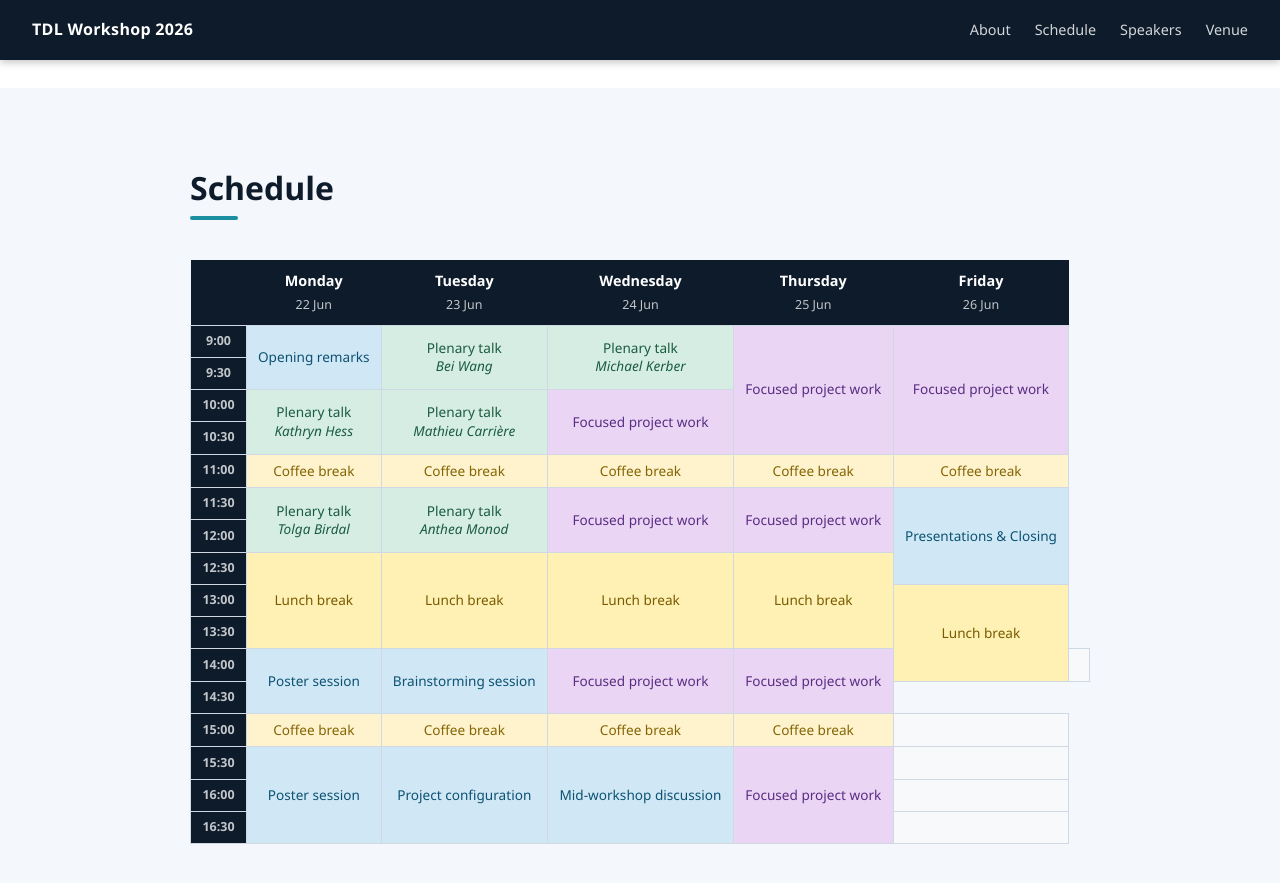
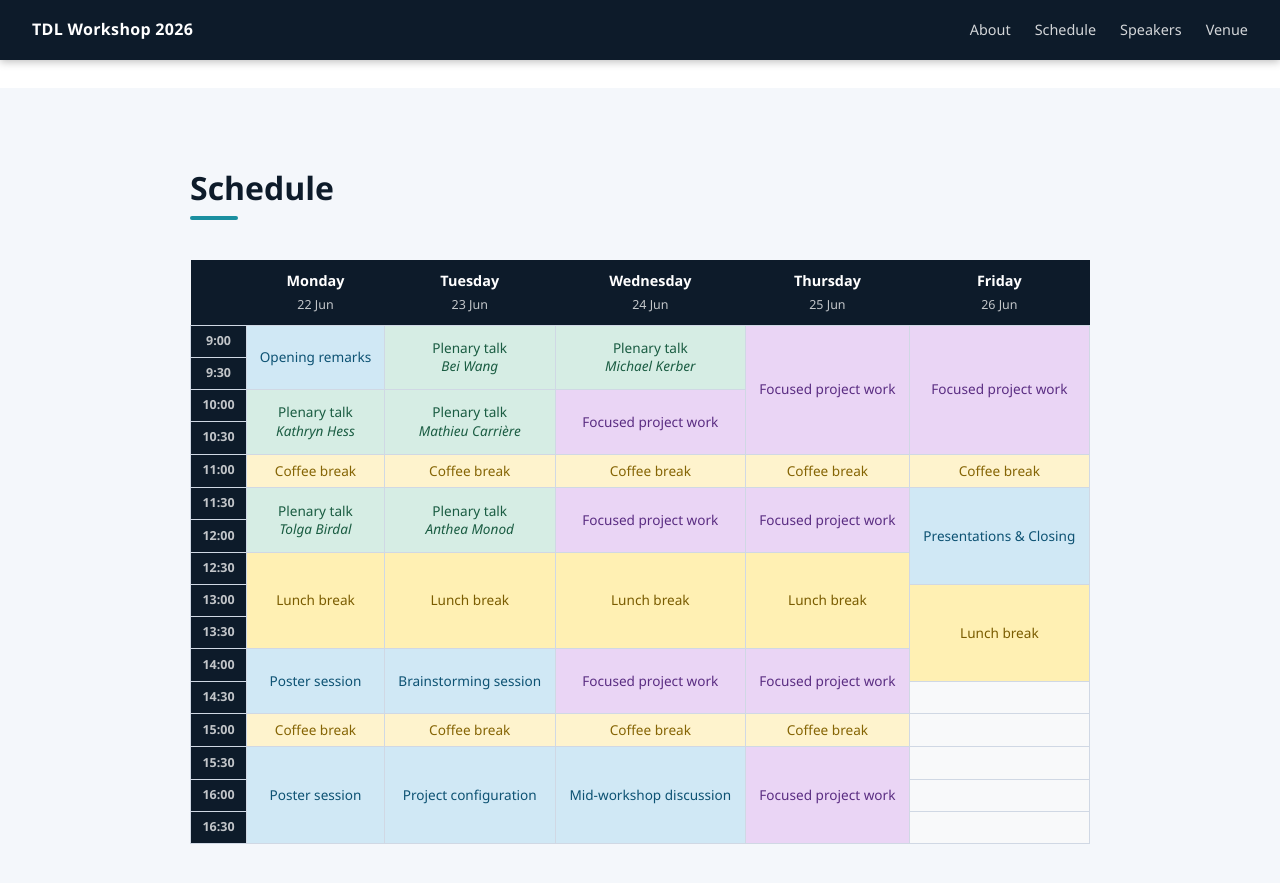
Before and after one commit to aidos-lab/tdl-workshop, a Jekyll site: the page built from index.html, in a window 1280 px wide and 900 px high, scrolled down 887 px. Shown: the top 883 px of the window. Built offline with Jekyll 4.4.1, drawn with Linux system fonts in a browser that asks for light colours.

Commit message:
fixed schedule

```diff
--- a/index.html
+++ b/index.html
@@ -126,10 +126,10 @@ layout: default
           <td class="ev-other" rowspan="2">Brainstorming session</td>
           <td class="ev-work" rowspan="2">Focused project work</td>
           <td class="ev-work" rowspan="2">Focused project work</td>
-          <td class="ev-empty"></td>
         </tr>
         <tr>
           <td class="sg-time">14:30</td>
+          <td class="ev-empty"></td>
         </tr>
         <tr>
           <td class="sg-time">15:00</td>
```
